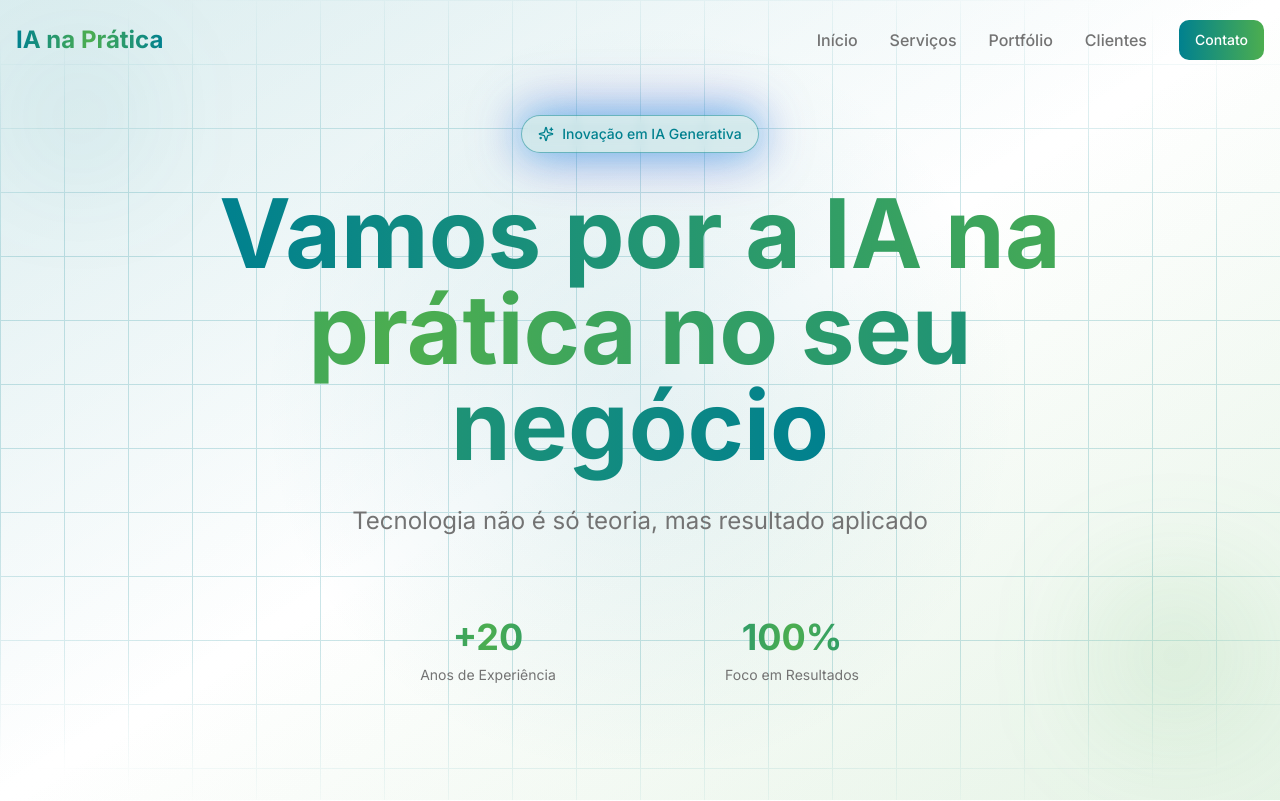
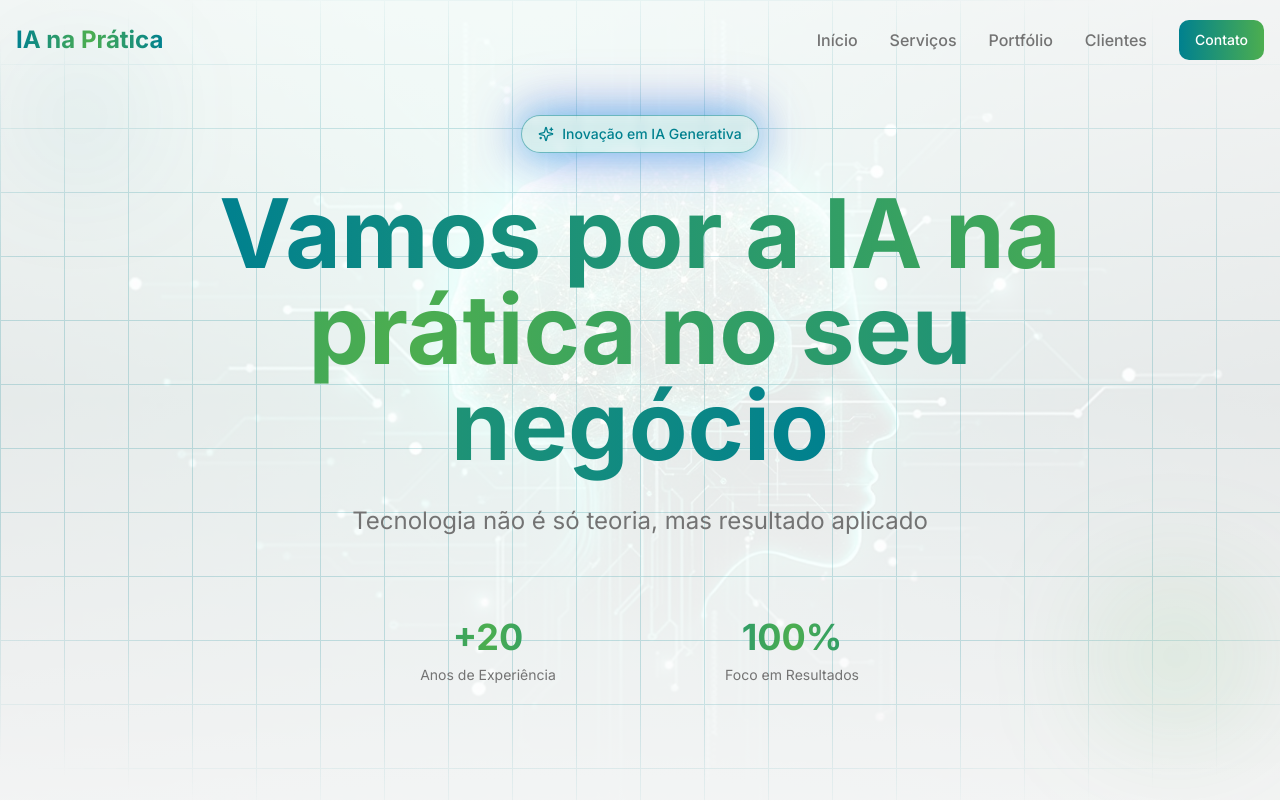
Before and after one commit to guiarruda10/page_ia, a React (Vite) app: page / in a window 1280 px wide. Shown: the top 801 px of the page. Built offline with nearby package versions, Linux system fonts and the light colour scheme; the HTML template or start-up script is replaced by a standard one.

Commit message:
fix front

```diff
--- a/package.json
+++ b/package.json
@@ -1,5 +1,5 @@
 {
-  "name": "vite_react_shadcn_ts",
+  "name": "ia-na-pratica",
   "private": true,
   "version": "0.0.0",
   "type": "module",
--- a/src/components/Contact.tsx
+++ b/src/components/Contact.tsx
@@ -95,8 +95,8 @@ const Contact = () => {
                     rel="noopener noreferrer"
                     className="group p-6 rounded-xl bg-muted/30 hover:bg-muted/50 transition-all duration-300 hover:scale-105 cursor-pointer"
                   >
-                    <div className="inline-flex p-3 rounded-xl bg-primary/10 group-hover:bg-primary/20 transition-colors mb-3">
-                      <Linkedin className="w-6 h-6 text-primary" />
+                    <div className="inline-flex p-3 rounded-xl bg-secondary/10 group-hover:bg-secondary/20 transition-colors mb-3">
+                      <Linkedin className="w-6 h-6 text-secondary" />
                     </div>
                     <div className="font-semibold mb-1">LinkedIn</div>
                     <div className="text-sm text-muted-foreground">
@@ -110,8 +110,8 @@ const Contact = () => {
                     rel="noopener noreferrer"
                     className="group p-6 rounded-xl bg-muted/30 hover:bg-muted/50 transition-all duration-300 hover:scale-105 cursor-pointer"
                   >
-                    <div className="inline-flex p-3 rounded-xl bg-primary/10 group-hover:bg-primary/20 transition-colors mb-3">
-                      <Facebook className="w-6 h-6 text-primary" />
+                    <div className="inline-flex p-3 rounded-xl bg-secondary/10 group-hover:bg-secondary/20 transition-colors mb-3">
+                      <Facebook className="w-6 h-6 text-secondary" />
                     </div>
                     <div className="font-semibold mb-1">Facebook</div>
                     <div className="text-sm text-muted-foreground">
--- a/src/components/Hero.tsx
+++ b/src/components/Hero.tsx
@@ -1,13 +1,21 @@
 import { Button } from "@/components/ui/button";
 import { ArrowRight, Sparkles } from "lucide-react";
+import heroImage from "@/assets/hero-ai.jpg";
 
 const Hero = () => {
   return (
     <section className="relative min-h-screen flex items-center justify-center overflow-hidden bg-gradient-to-br from-primary/5 via-background to-secondary/5">
-      {/* Background Pattern */}
-      <div className="absolute inset-0 z-0">
-        <div className="absolute inset-0 bg-gradient-to-br from-primary/10 via-transparent to-secondary/10"></div>
-        <div className="absolute inset-0 bg-[radial-gradient(circle_at_50%_50%,rgba(0,120,141,0.1),transparent_50%)]"></div>
+      {/* Background Image */}
+      <div
+        className="absolute inset-0 z-0"
+        style={{
+          backgroundImage: `url(${heroImage})`,
+          backgroundSize: "cover",
+          backgroundPosition: "center",
+          backgroundRepeat: "no-repeat",
+        }}
+      >
+        <div className="absolute inset-0 bg-gradient-to-b from-background/95 via-background/90 to-background/95"></div>
       </div>
 
       {/* Animated Grid Overlay */}
```
Also changed, not shown: src/assets/hero-ai.jpg, 1 other file (tests, documents, lock files or other folders).
